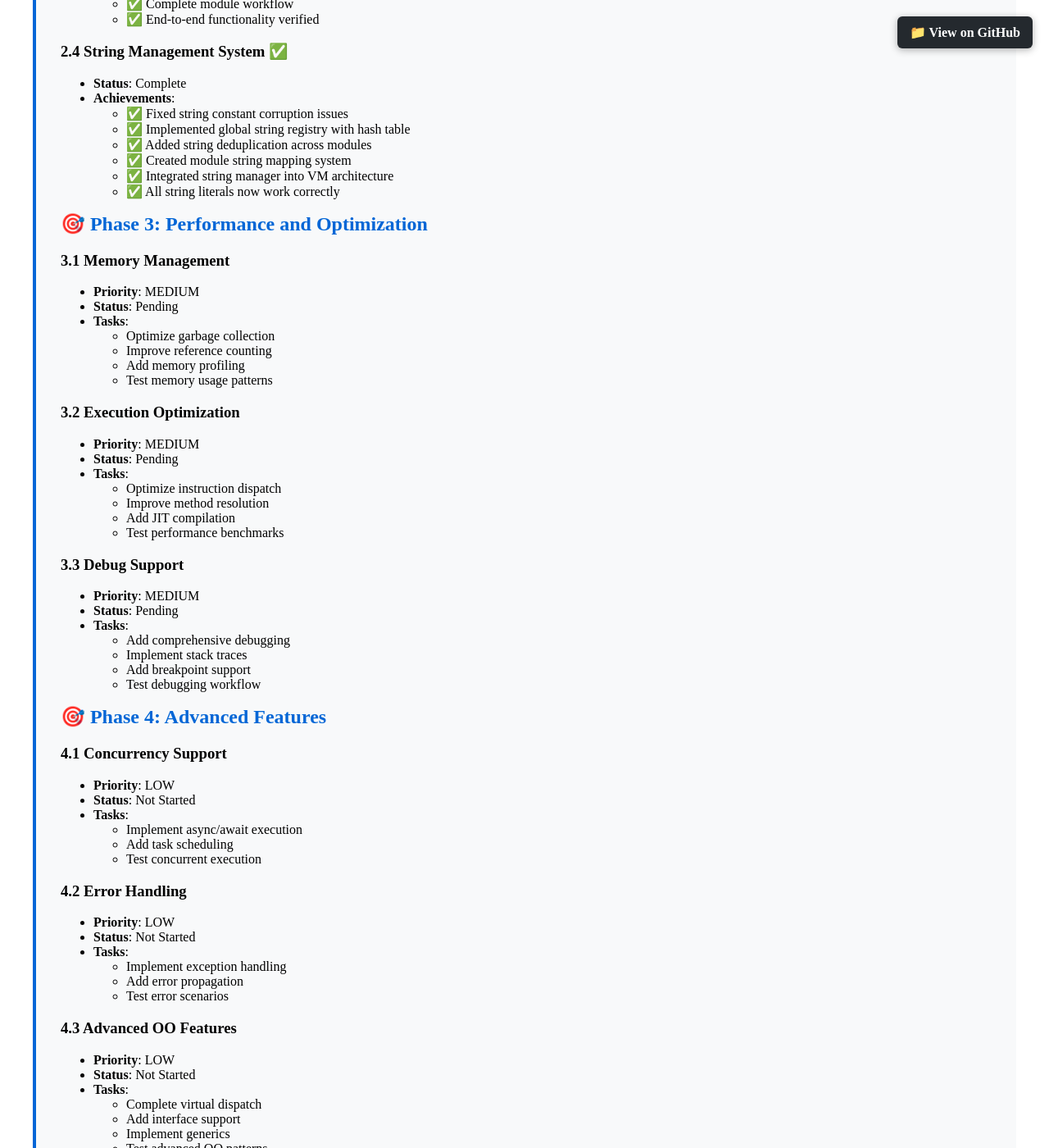
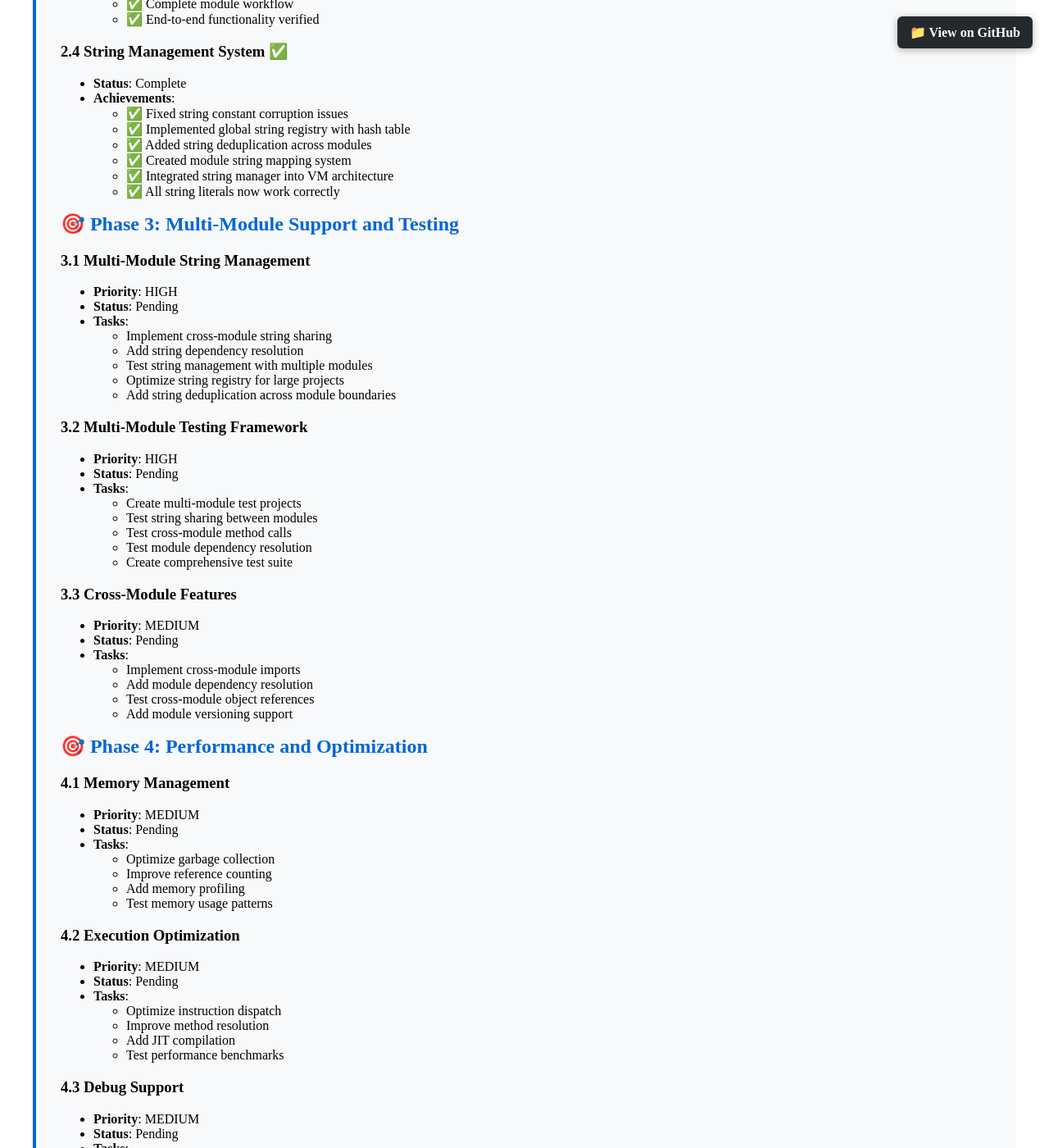
Before and after one commit to mootwise-matt/he3-lang, a Jekyll site: the page built from docs/vm/roadmap.md, in a window 1280 px wide and 1400 px high, scrolled down 2219 px. Shown: the whole window at 82% size. Built offline with Jekyll 4.4.1, drawn with Linux system fonts in a browser that asks for light colours; our own code applies the rules of GitHub Pages for plain Markdown files; some of the changed text lies outside the part shown.

Commit message:
Add multi-module string management to Phase 3 roadmap
- Added Phase 3: Multi-Module Support and Testing
- Added multi-module string management tasks
- Added multi-module testing framework tasks
- Added cross-module features tasks
- Updated immediate next steps to focus on multi-module support
- Added success criteria for Phase 3
- Renumbered subsequent phases to accommodate new Phase 3

```diff
--- a/docs/vm/roadmap.md
+++ b/docs/vm/roadmap.md
@@ -95,9 +95,40 @@ The He³ Virtual Machine has successfully completed **Phase 2** with full module
   - ✅ Integrated string manager into VM architecture
   - ✅ All string literals now work correctly
 
-## 🎯 **Phase 3: Performance and Optimization**
+## 🎯 **Phase 3: Multi-Module Support and Testing**
 
-### 3.1 Memory Management
+### 3.1 Multi-Module String Management
+- **Priority**: HIGH
+- **Status**: Pending
+- **Tasks**:
+  - Implement cross-module string sharing
+  - Add string dependency resolution
+  - Test string management with multiple modules
+  - Optimize string registry for large projects
+  - Add string deduplication across module boundaries
+
+### 3.2 Multi-Module Testing Framework
+- **Priority**: HIGH
+- **Status**: Pending
+- **Tasks**:
+  - Create multi-module test projects
+  - Test string sharing between modules
+  - Test cross-module method calls
+  - Test module dependency resolution
+  - Create comprehensive test suite
+
+### 3.3 Cross-Module Features
+- **Priority**: MEDIUM
+- **Status**: Pending
+- **Tasks**:
+  - Implement cross-module imports
+  - Add module dependency resolution
+  - Test cross-module object references
+  - Add module versioning support
+
+## 🎯 **Phase 4: Performance and Optimization**
+
+### 4.1 Memory Management
 - **Priority**: MEDIUM
 - **Status**: Pending
 - **Tasks**:
@@ -168,18 +199,27 @@ The He³ Virtual Machine has successfully completed **Phase 2** with full module
 
 ## 🚀 **Immediate Next Steps**
 
-1. **Implement Sys Proxy** - Add built-in function support
-2. **Enhance OO Features** - Improve virtual dispatch and inheritance
-3. **Add Cross-Module Imports** - Implement module dependencies
-4. **Create More Examples** - Build comprehensive example projects
+1. **Multi-Module String Management** - Test and optimize string sharing across modules
+2. **Multi-Module Testing Framework** - Create comprehensive test suite for multi-module projects
+3. **Cross-Module Features** - Implement module imports and dependency resolution
+4. **Create More Examples** - Build comprehensive multi-module example projects
 
 ## ✅ **Success Criteria for Phase 2 (ACHIEVED)**
 
 - [x] .helium3 modules load and execute without segfaults
 - [x] Multi-module projects load and execute
 - [x] Complete module workflow works end-to-end
-- [ ] Sys proxy class is integrated and functional (Next priority)
-- [ ] Built-in functions (print, println) work correctly (Next priority)
+- [x] Sys proxy class is integrated and functional
+- [x] Built-in functions (print, println) work correctly
+- [x] String management system is fully functional
+
+## 🎯 **Success Criteria for Phase 3 (Multi-Module Support)**
+
+- [ ] String sharing works correctly across multiple modules
+- [ ] Multi-module test projects run successfully
+- [ ] Cross-module method calls work correctly
+- [ ] Module dependency resolution is implemented
+- [ ] String registry handles large multi-module projects efficiently
 
 ## 🔧 **Technical Architecture**
 
```
Also changed, not shown: other parts of docs/vm/roadmap.md (+6 -6 lines).
